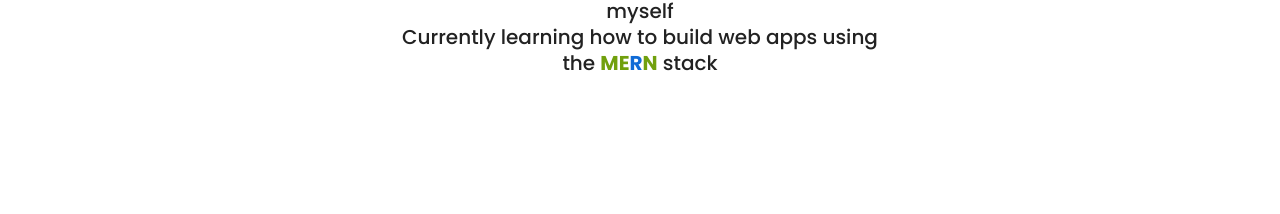
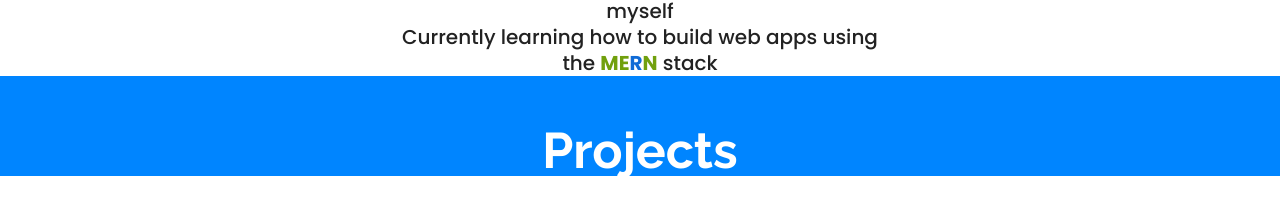
Before and after one commit to erickcm2k/newProjectPortfolio, a React (Create React App) app in the folder portfolio/: page / in a window 1280 px wide. Shown: the part 498-712 px from the top of the page. Built offline with nearby package versions, Linux system fonts and the light colour scheme.

Commit message:
starting project section

```diff
--- /dev/null
+++ b/portfolio/src/Components/ProjectSection/ProjectSection.js
@@ -0,0 +1,12 @@
+import React from "react";
+import classes from "./ProjectSection.module.css";
+
+const ProjectSection = () => {
+  return (
+    <section className={classes.projectSection}>
+      <h1 className={classes.sectionTitle}>Projects</h1>
+    </section>
+  );
+};
+
+export default ProjectSection;
--- /dev/null
+++ b/portfolio/src/Components/ProjectSection/ProjectSection.module.css
@@ -0,0 +1,13 @@
+.projectSection {
+  background-color: #0085FF;
+  /* height: 100vh; */
+}
+
+.sectionTitle {
+  color: rgb(255, 255, 255);
+  font-size: 5rem;
+  padding-top: 5rem;
+  font-family: "Raleway", sans-serif;
+  font-weight: bold;
+  text-align: center;
+}
--- a/portfolio/src/Containers/App.js
+++ b/portfolio/src/Containers/App.js
@@ -1,14 +1,15 @@
 import React from "react";
 import Hero from "../Components/Hero/Hero";
-import Navbar from '../Components/Navbar/Navbar'
-
-import './reset.css'
+import Navbar from "../Components/Navbar/Navbar";
+import ProjectSection from "../Components/ProjectSection/ProjectSection";
+import "./reset.css";
 class App extends React.Component {
   render() {
     return (
       <React.Fragment>
-      <Navbar/>
-      <Hero/>
+        <Navbar />
+        <Hero />
+        <ProjectSection />
       </React.Fragment>
     );
   }
```
Also changed, not shown: portfolio/src/Components/ProjectSection/ProjectCardContainer/ProjectCard/ProjectCard.js (added, +8 -0 lines), portfolio/src/Components/ProjectSection/ProjectCardContainer/ProjectCardContainer.js (added, +8 -0 lines), portfolio/src/Components/ProjectSection/ProjectCardContainer/ProjectCard/ProjectCard.css (added), portfolio/src/Components/ProjectSection/ProjectCardContainer/ProjectCardContainer.css (added).
